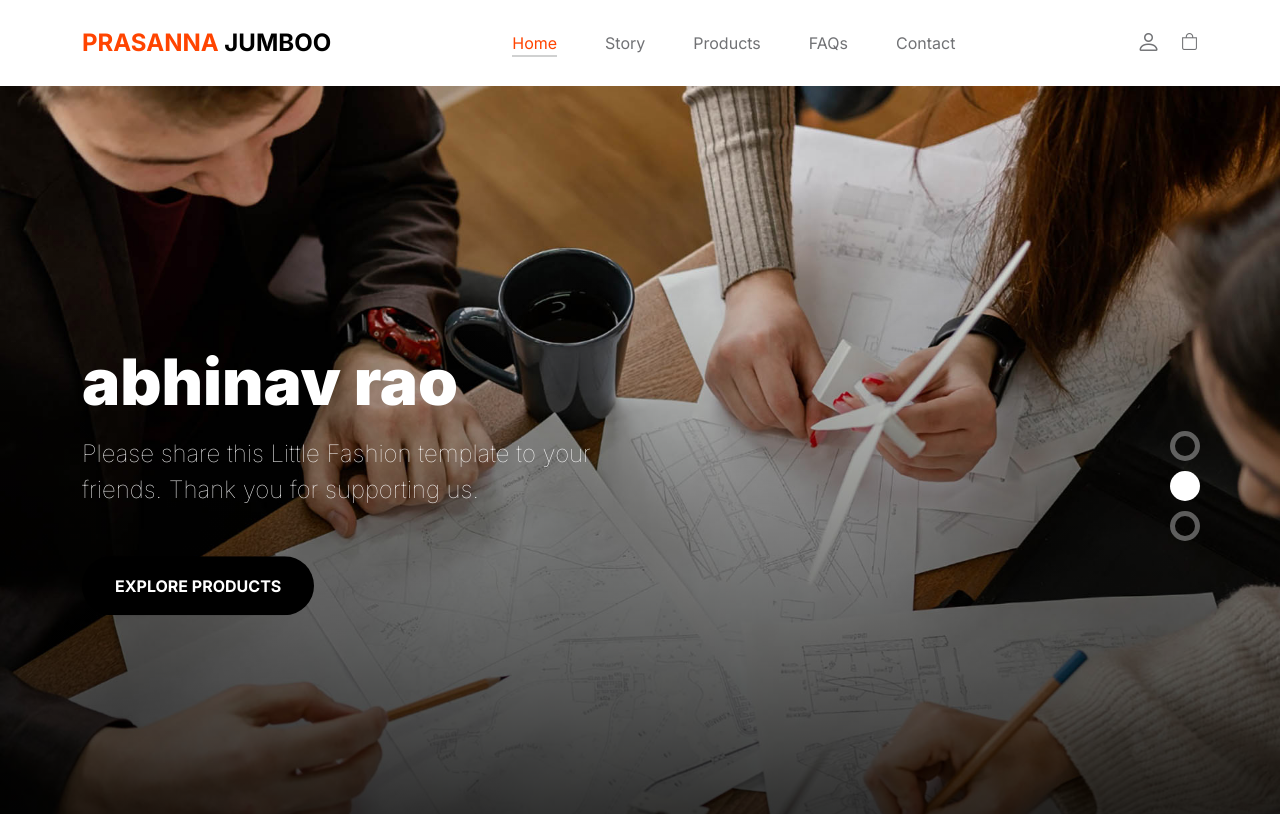
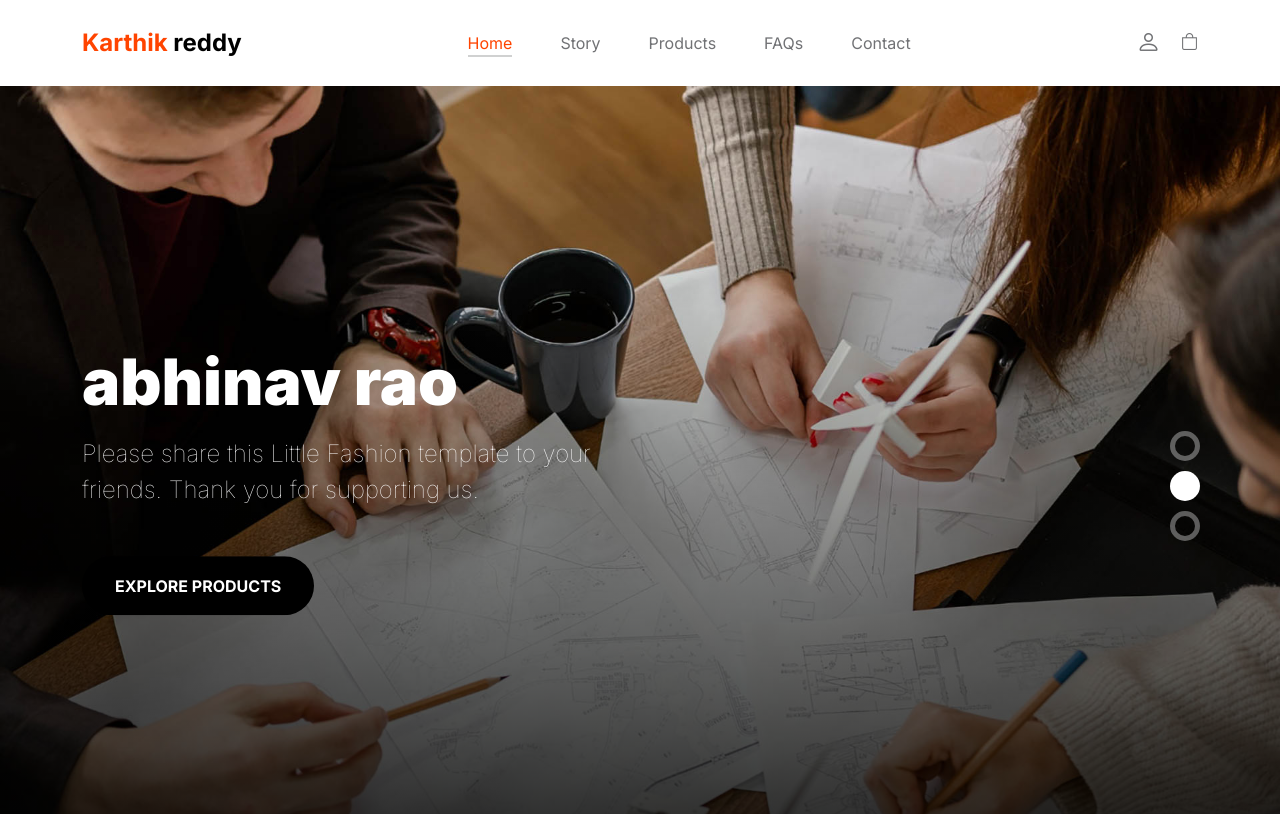
Before and after one commit to kreddyy12/traincloud, a plain HTML site: page index.html in a window 1280 px wide. Shown: the top 814 px of the page. Drawn offline with Linux system fonts and the light colour scheme.

Commit message:
Karthik reddy

```diff
--- a/index.html
+++ b/index.html
@@ -48,7 +48,7 @@ https://www.tooplate.com/view/2127-little-fashion
                     </button>
 
                     <a class="navbar-brand" href="index.html">
-                        <strong><span>PRASANNA</span> JUMBOO</strong>
+                        <strong><span>Karthik</span> reddy</strong>
                     </a>
 
                     <div class="d-lg-none">
```
